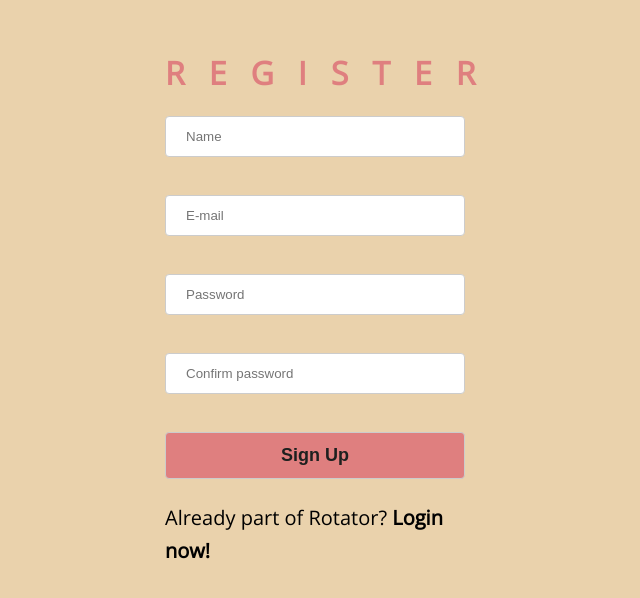
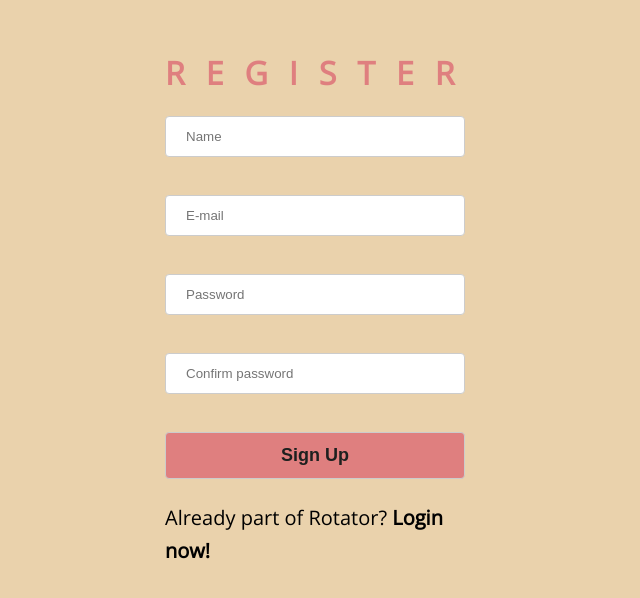
Before and after one commit to mariyagcv/Rotator, a plain HTML site: page register.html in a window 1280 px wide. Shown: the part 190-788 px from the top of the page, without its empty margins (325-965 px from the left). Drawn offline with nearby package versions, Linux system fonts and the light colour scheme.

Commit message:
something added

```diff
--- a/register.html
+++ b/register.html
@@ -9,7 +9,7 @@
 <body class = "inside">
   <div class = "centered">
 
-  <h1>REGISTER</h1> <!-- WHY ISJN'T ROTATOR RESPONSIVE !??? -->
+  <h1 class = "titleRegister">REGISTER</h1> <!-- WHY ISJN'T ROTATOR RESPONSIVE !??? -->
 
  <!-- validate name via serverside cuz if you use JS, some people might have
  js disabled and won't work -->
```
